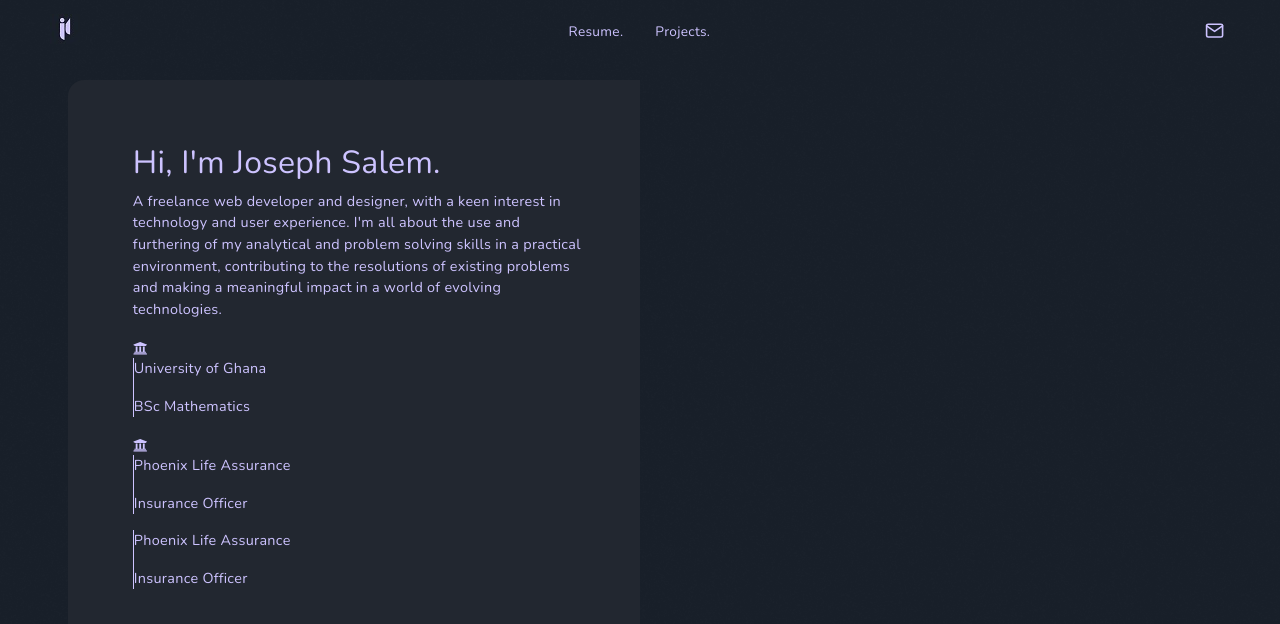
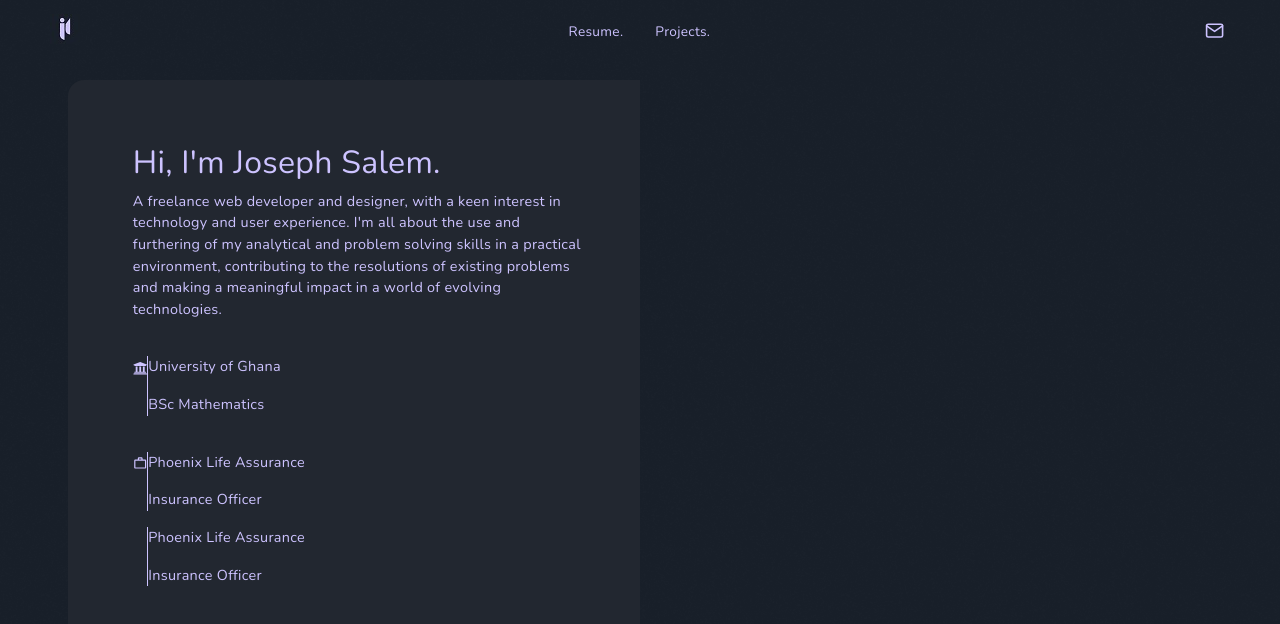
Before and after one commit to JoeSal777/joesal-portifolio, a React (Create React App) app: page /resume in a window 1280 px wide. Shown: the top 624 px of the page. Built offline with nearby package versions, Linux system fonts and the light colour scheme; a web font is replaced by a local one.

Commit message:
floating edu and wrk region

```diff
--- a/src/components/Resume.js
+++ b/src/components/Resume.js
@@ -3,7 +3,8 @@ import React, { Component } from 'react';
 import IconInfoBox from "./page-components/iconInfoBox";
 
 import {FaUniversity} from "react-icons/fa";
-// import {FaUniversity} from "react-icons/fa";
+import {MdOutlineWorkOutline} from "react-icons/md";
+//import {MdWork} from "react-icons/md";
 
 export default class Resume extends Component {
     render() {
@@ -29,8 +30,10 @@ export default class Resume extends Component {
                                 </div>
 
                                 <div className="info-item history-area education">
-                                    <FaUniversity className="history-icon"/>
-                                    <div className="history-items">
+                                    <div className='history-icon-area info-item-history'>
+                                        <FaUniversity className="history-icon"/>
+                                    </div>
+                                    <div className="info-item-history history-items">
                                         <div className="history-item">
                                             <IconInfoBox title={"University of Ghana"} text={"BSc Mathematics"}/>
                                         </div>
@@ -38,8 +41,10 @@ export default class Resume extends Component {
                                 </div>
 
                                 <div className="info-item history-area work">
-                                    <FaUniversity className="history-icon"/>
-                                    <div className="history-items">
+                                    <div className='history-icon-area info-item-history'>
+                                        <MdOutlineWorkOutline className="history-icon"/>
+                                    </div>
+                                    <div className="info-item-history history-items">
                                         <div className="history-item">
                                             <IconInfoBox title={"Phoenix Life Assurance"} text={"Insurance Officer"}/>
                                         </div>
--- a/src/styles/_resume.scss
+++ b/src/styles/_resume.scss
@@ -76,6 +76,15 @@
             // display: flex;
             // flex-direction: column;
             //justify-content: space-between !important;
+
+            .history-area{
+                clear: both;  //makes sure the float below only affects elements within the history-area class but not without
+                padding-top: 20px;
+            }
+
+            .info-item-history{
+                float: left;
+            }
         }
     }
 
```
